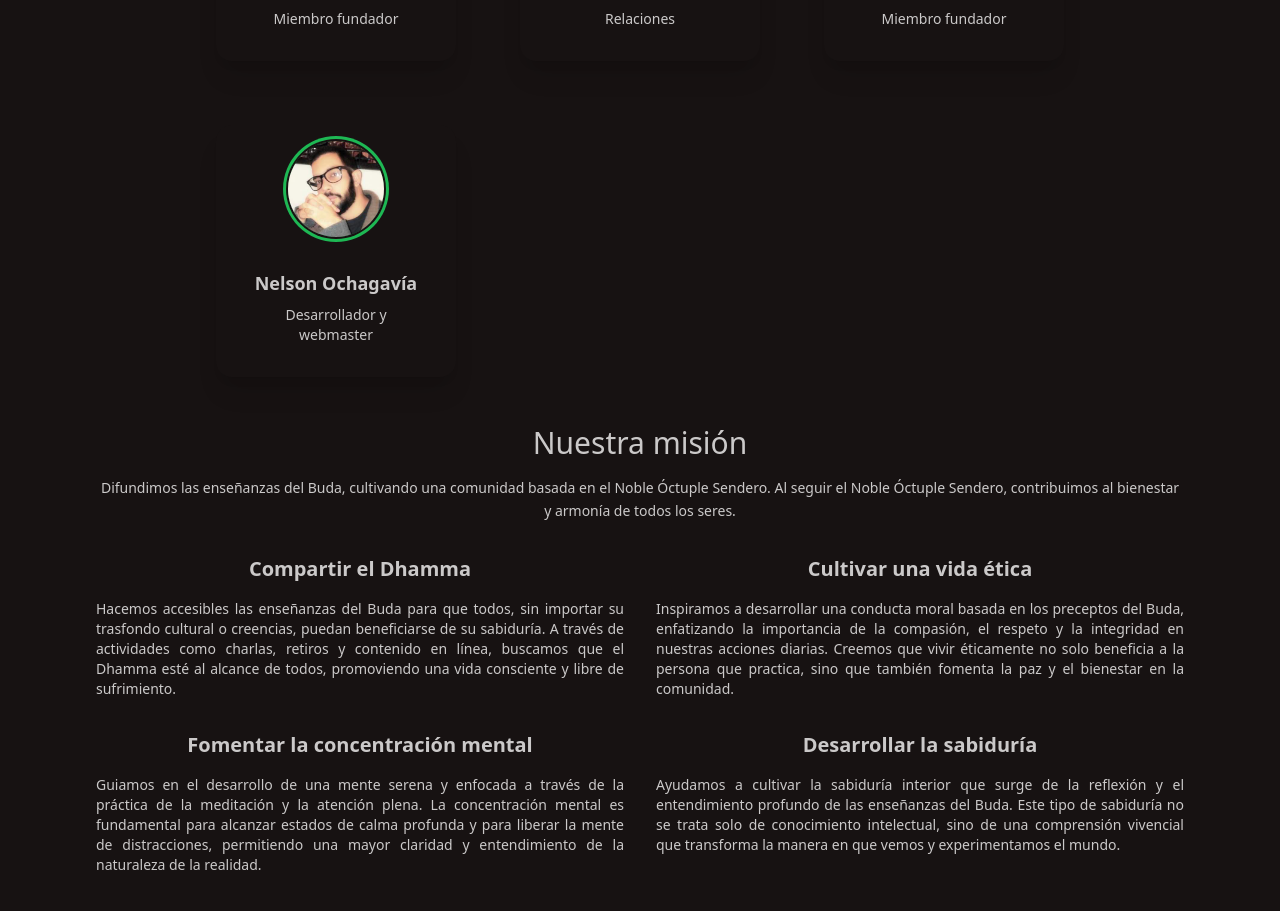
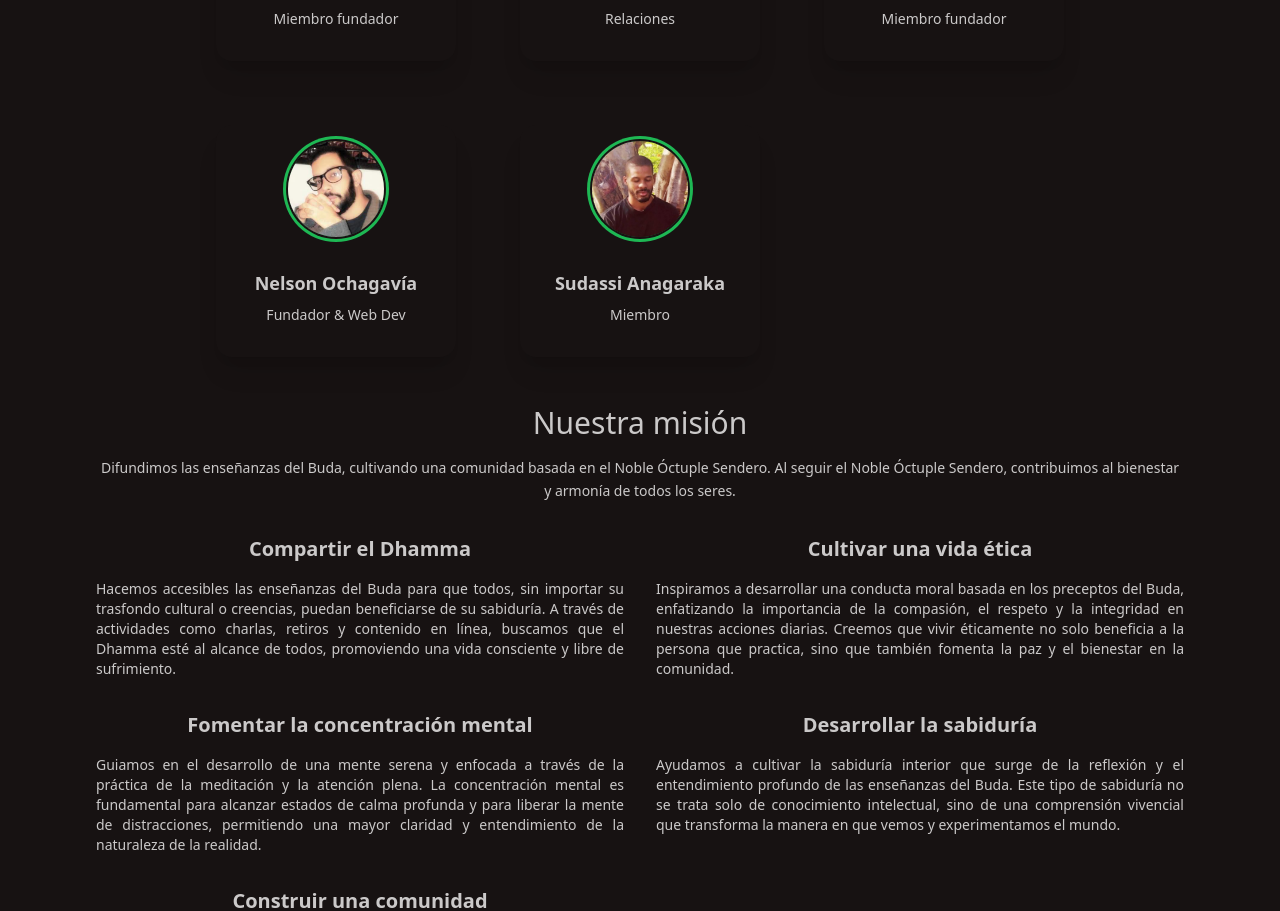
Before and after one commit to init5-dev/ThC, a Next.js app: page /nosotros in a window 1280 px wide. Shown: the part 1347-2258 px from the top of the page. Built offline with nearby package versions, Linux system fonts and the light colour scheme.

Commit message:
updates: Marajina bio, Suddasi photo. feat: Loading, not found and error pages: added

```diff
--- /dev/null
+++ b/app/error.tsx
@@ -0,0 +1,12 @@
+'use client'
+
+export default function Error () {
+  return (
+    <div className='mt-32 w-full flex flex-col gap-4 justify-center items-center '>
+      <div className='flex flex-col items-center justify-center mb-4'>
+        <h1 className='text-6xl font-bold text-error'>Error</h1>
+        <p className='text-2xl text-error'>¡Nos disculpamos por las molestias!</p>
+      </div>
+    </div>
+  )
+}
--- a/app/lib/mocks/contents/members.json
+++ b/app/lib/mocks/contents/members.json
@@ -31,7 +31,12 @@
   },
   {
     "name": "Nelson Ochagavía",
-    "role": "Desarrollador y webmaster",
+    "role": "Fundador & Web Dev",
     "src": "/Nelson.jpg"
+  },
+  {
+    "name": "Sudassi Anagaraka",
+    "role": "Miembro",
+    "src": "/Sudassi.jpg"
   }
 ]
--- /dev/null
+++ b/app/loading.tsx
@@ -0,0 +1,7 @@
+export default function Loading () {
+  return (
+    <div className='mt-32 w-full flex flex-col gap-4 justify-center items-center '>
+      <span className="loading loading-ring loading-lg"></span>
+    </div>
+  )
+}
--- /dev/null
+++ b/app/not-found.tsx
@@ -0,0 +1,15 @@
+import Link from 'next/link'
+
+export default function NotFound () {
+  return (
+    <div className='mt-32 w-full flex flex-col gap-4 justify-center items-center '>
+      <div className='flex flex-col items-center justify-center mb-4'>
+        <h1 className='text-6xl font-bold text-error'>404</h1>
+        <p className='text-2xl text-error'>Página no encontrada</p>
+      </div>
+      <Link href='/' className='btn btn-warning'>
+      ¡Ir a Inicio!
+      </Link>
+    </div>
+  )
+}
```
Also changed, not shown: app/lib/mocks/contents/teachers.json (+1 -1 lines), app/blog/--page.tsx (renamed from app/(blog)/page.tsx), app/blog/[slug]/--page.tsx (renamed from app/(blog)/[slug]/page.tsx), app/libros/--page.tsx (renamed from app/(libros)/page.tsx), public/Sudassi.jpg (added).
